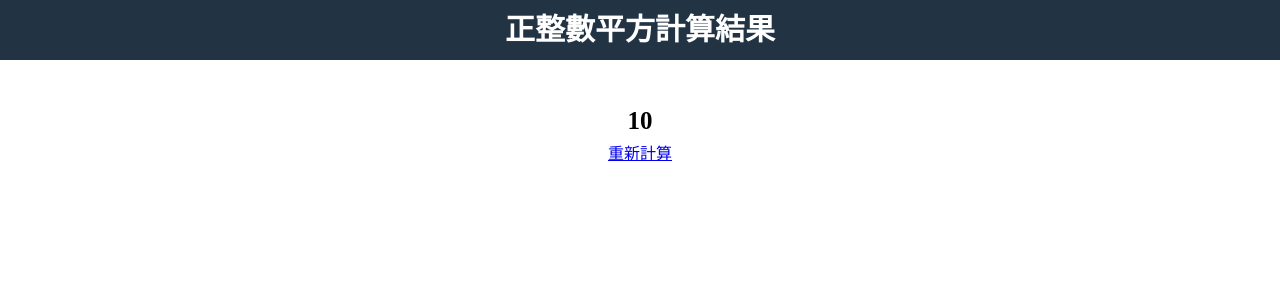
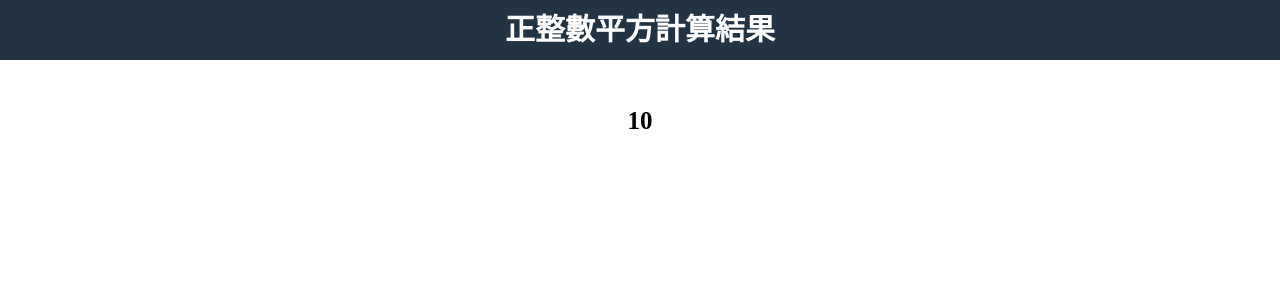
Before and after one commit to shinoshyun/week-4, a Flask app: template templates/result.html in a window 1280 px wide. Shown: the top 300 px of the page. Run offline with Flask 2, Linux system fonts and the light colour scheme; the template is opened without the code that fills it: most values are stand-ins (such as "Sample title", 1, 10 or a date in 2020).

Commit message:
Update result.html

```diff
--- a/templates/result.html
+++ b/templates/result.html
@@ -14,7 +14,6 @@
     <h1 class=" title">正整數平方計算結果</h1>
     <div class="login-system">
         <h2>{{sum}}</h2>
-        <a href="/signout">重新計算</a>
     </div>
 </body>
 
```
